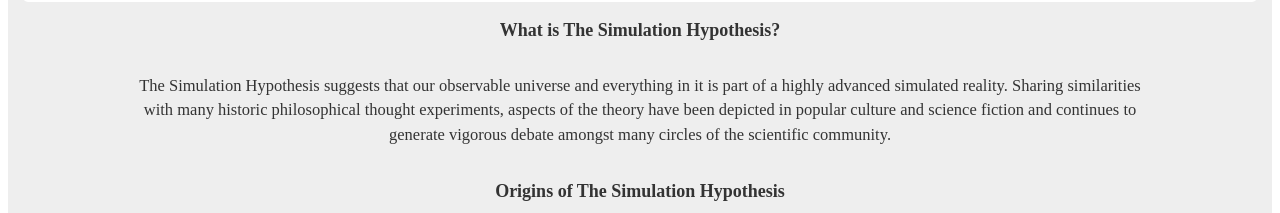
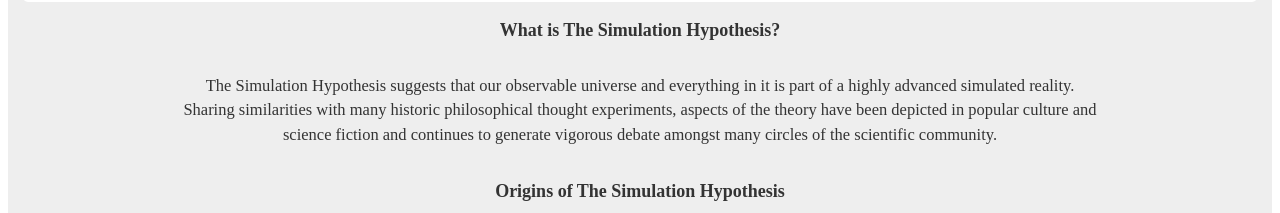
Before and after one commit to benhensor/benhensor.github.tribute_page, a plain HTML site: page index.html in a window 1280 px wide. Shown: the part 587-800 px from the top of the page. Drawn offline with Linux system fonts and the light colour scheme.

Commit message:
Update styles.css

```diff
--- a/styles.css
+++ b/styles.css
@@ -37,7 +37,7 @@ p {
   font-size: 1.1em;
   text-align: center;
   padding: 10px;
-  margin: 20px 100px;
+  margin: 20px 150px;
   border-radius: 5px
 }
 
```
